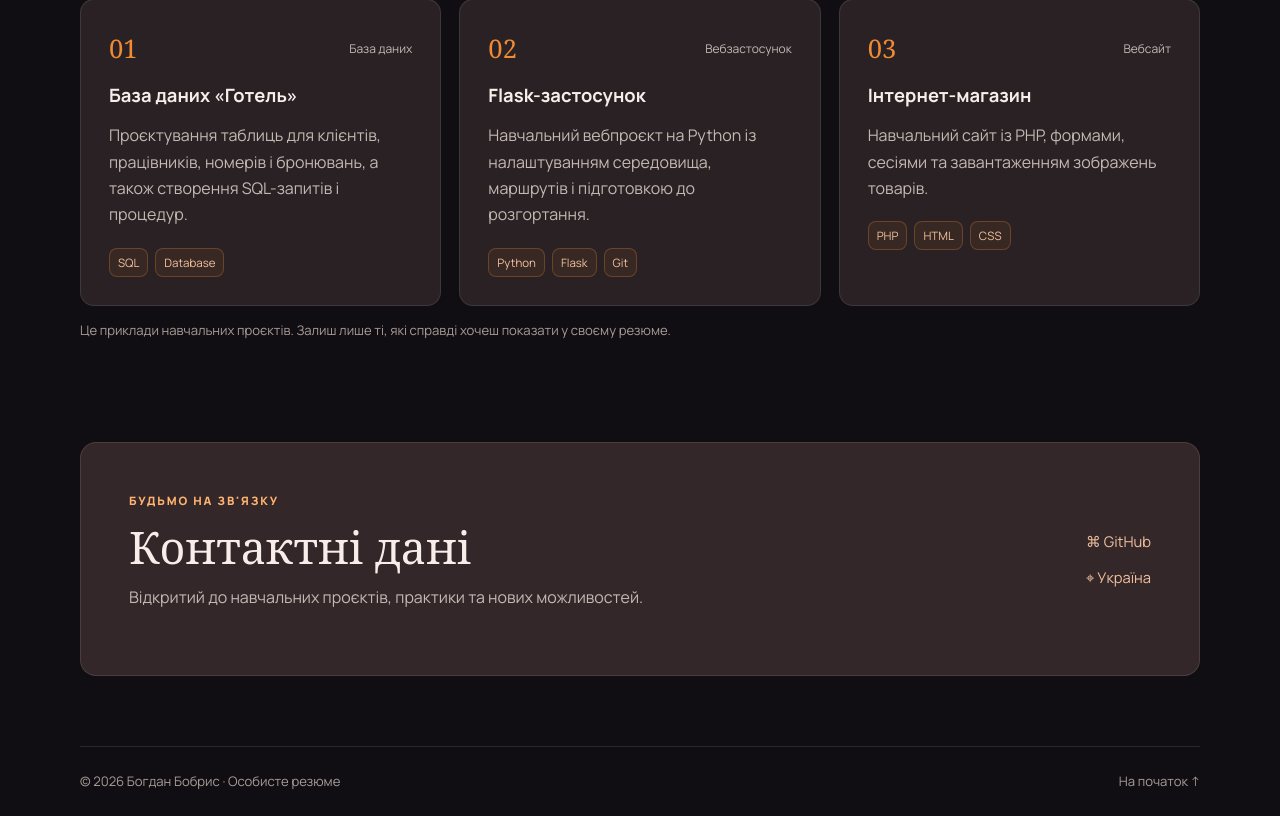
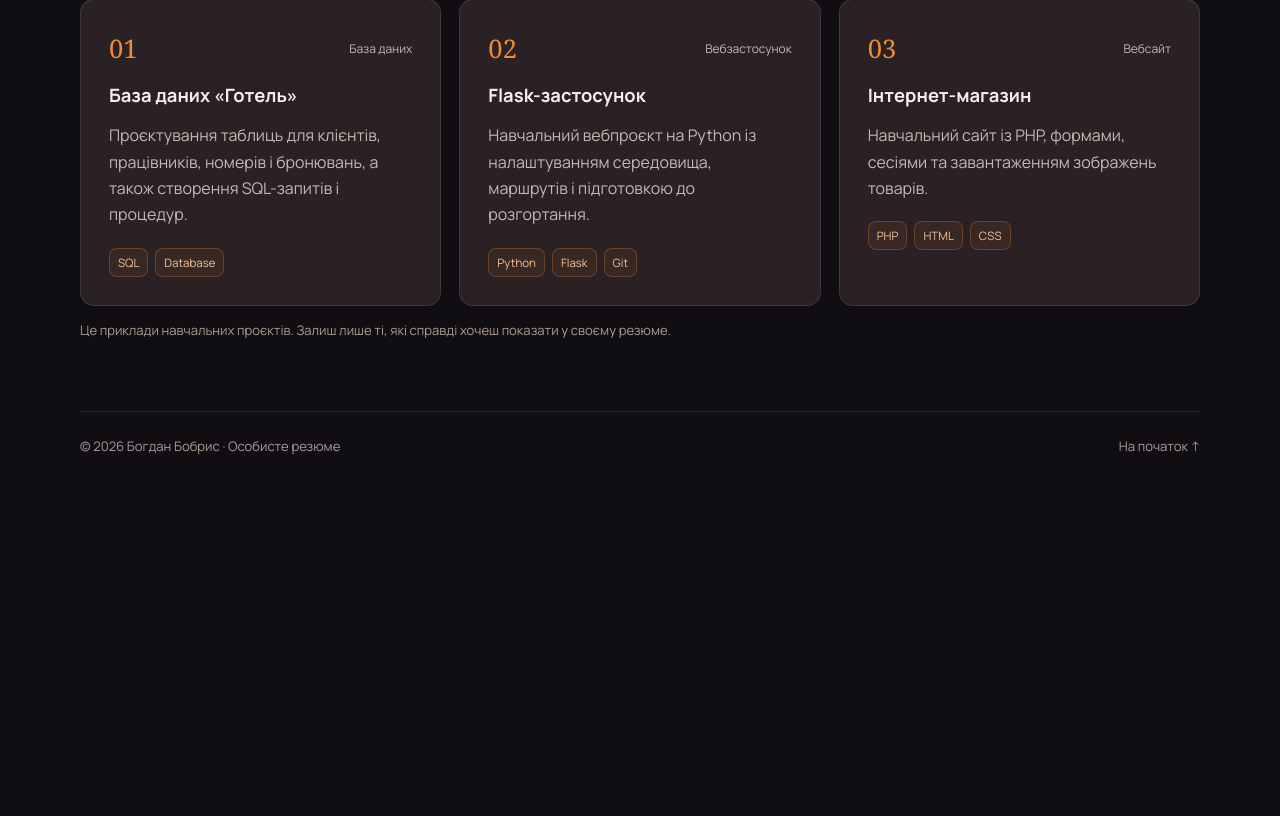
Before and after one commit to bohdanbobrys24-source/flask-app-lab, a Flask app: page / in a window 1280 px wide. Shown: the part 1999-2815 px from the top of the page. After the commit the page ends 2454 px from the top, so only its background shows below. Run offline with Flask 3, Linux system fonts and the light colour scheme; some web fonts are replaced.

Commit message:
Remove contact section from index.html
Removed the contact section from the index.html template.

```diff
--- a/templates/index.html
+++ b/templates/index.html
@@ -98,20 +98,6 @@
       </div>
       <p class="small-note">Це приклади навчальних проєктів. Залиш лише ті, які справді хочеш показати у своєму резюме.</p>
     </section>
-
-    <section class="section container" id="contact">
-      <div class="contact-card">
-        <div>
-          <p class="eyebrow">Будьмо на зв'язку</p>
-          <h2>Контактні дані</h2>
-          <p>Відкритий до навчальних проєктів, практики та нових можливостей.</p>
-        </div>
-        <div class="contact-links">
-          <a href="https://github.com/bohdanbobrys24-source/flask-app-lab/" target="_blank" rel="noreferrer">⌘ GitHub</a>
-          <span>⌖ Україна</span>
-        </div>
-      </div>
-    </section>
   </main>
 {% endblock %}
 </html>
```
